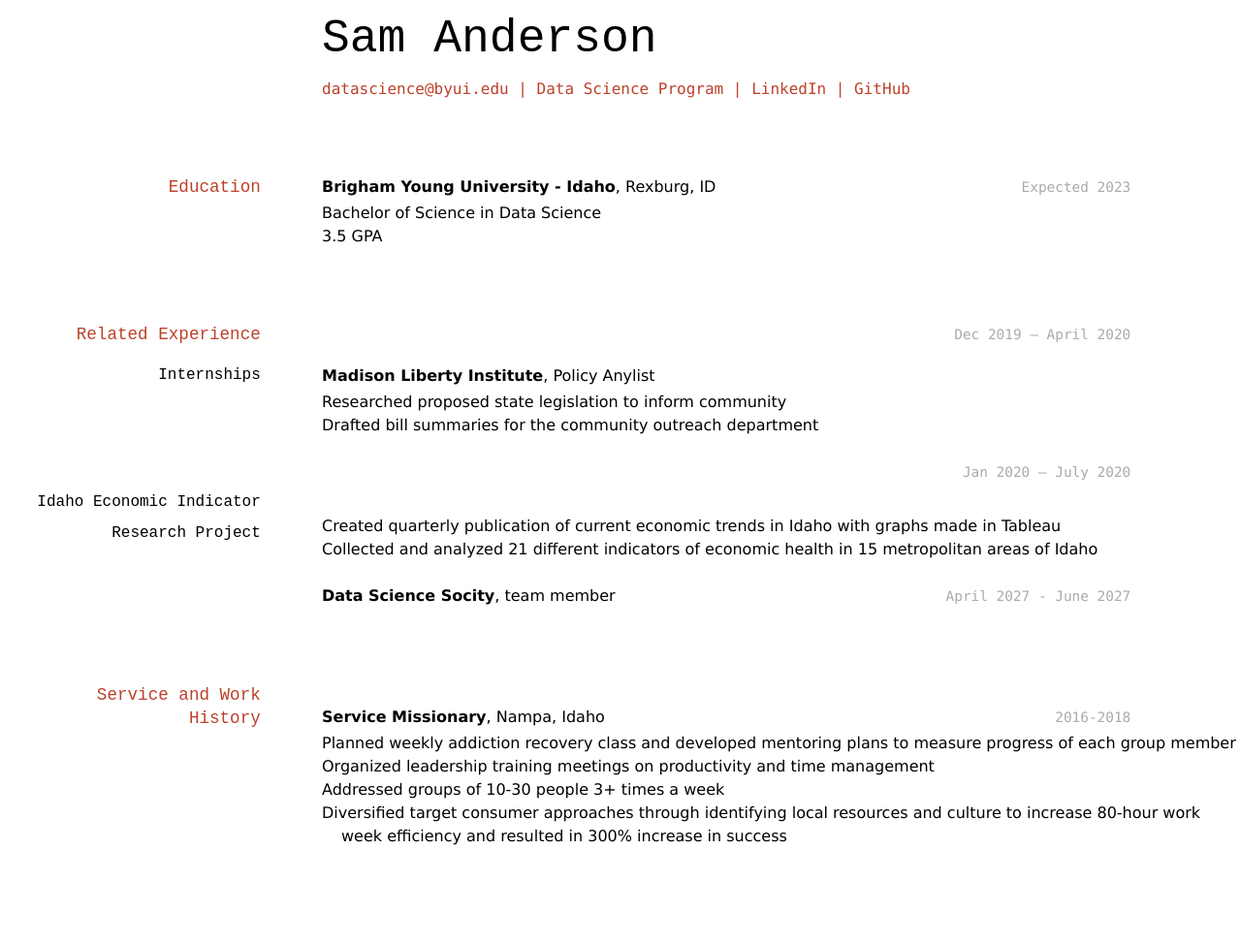
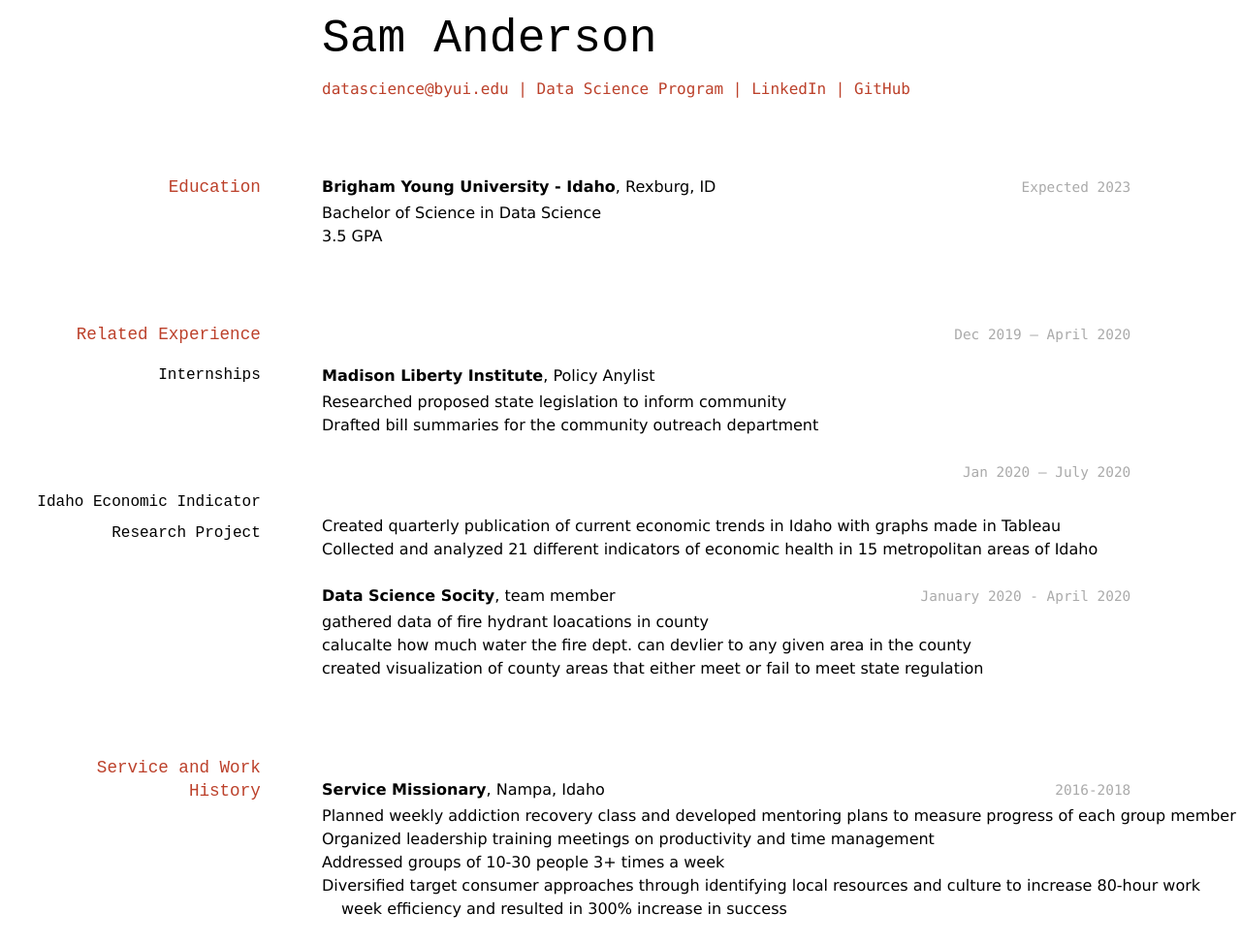
Before and after one commit to sanderson0398/Anderson-Samuel-Resume, a Jekyll site: the page built from docs/index.md, in a window 1280 px wide. Shown: the whole page at 97% size. Built offline with Jekyll 4.4.1, drawn with Linux system fonts in a browser that asks for light colours; before the commit the page ends 900 px from its top, so only the background shows below that.

Commit message:
Updated  experince

```diff
--- a/docs/index.md
+++ b/docs/index.md
@@ -36,9 +36,11 @@ __Madison Liberty Institute__, Policy Anylist
 - Collected and analyzed 21 different indicators of economic health in 15 metropolitan areas of Idaho
 
 
-`April 2027 - June 2027`
+`January 2020 - April 2020`
 __Data Science Socity__, team member
-
+- gathered data of fire hydrant loacations in county
+- calucalte how much water the fire dept. can devlier to any given area in the county
+- created visualization of county areas that either meet or fail to meet state regulation
 
 ## Service and Work History
 
@@ -46,9 +48,9 @@ __Data Science Socity__, team member
 `2016-2018`
 __Service Missionary__, Nampa, Idaho
 - Planned weekly addiction recovery class and developed mentoring plans to measure progress of each group member
--	Organized leadership training meetings on productivity and time management
--	Addressed groups of 10-30 people 3+ times a week
--	Diversified target consumer approaches through identifying local resources and culture to increase 80-hour work week efficiency and resulted in 300% increase in success
+- Organized leadership training meetings on productivity and time management
+- Addressed groups of 10-30 people 3+ times a week
+- Diversified target consumer approaches through identifying local resources and culture to increase 80-hour work week efficiency and resulted in 300% increase in success
 
 
 <!-- ### Footer
```
